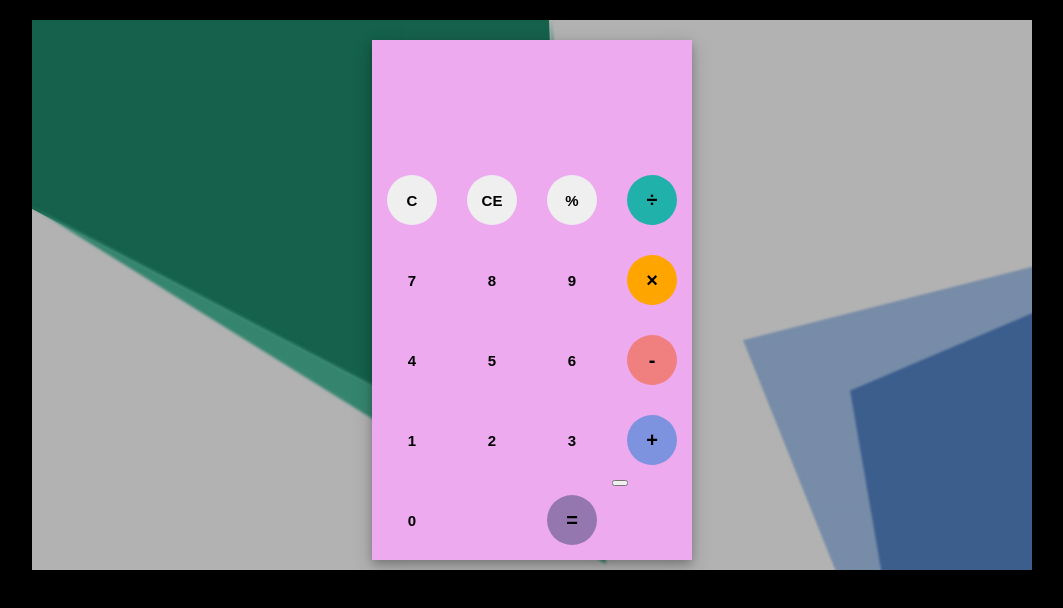
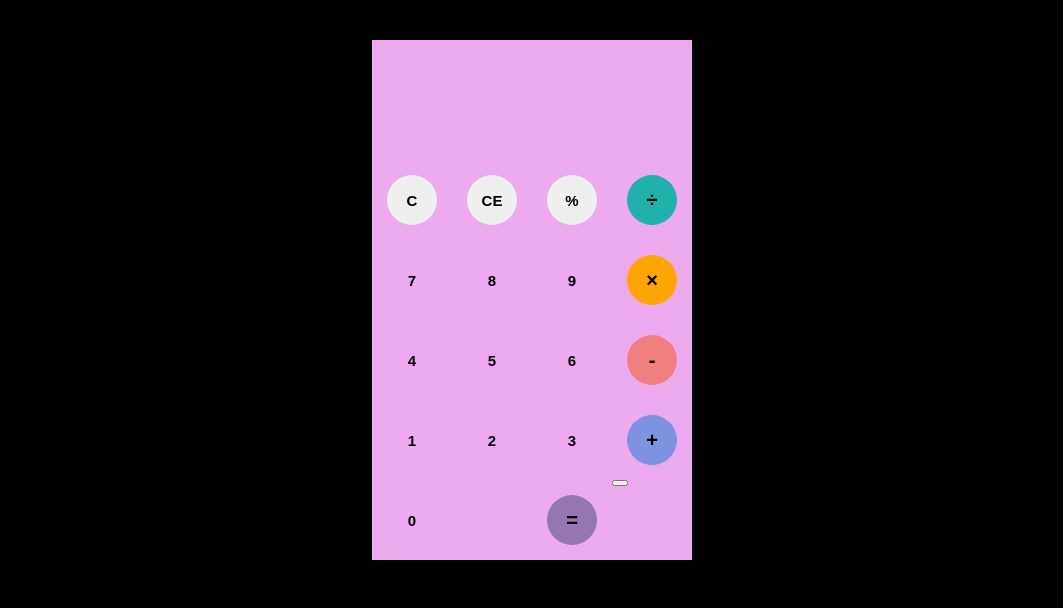
Before and after one commit to LeBeatrix/jsCalculator, a plain HTML site: page index.html in a window 1280 px wide. Shown: the whole page, without its empty margins (108-1171 px from the left). Drawn offline with nearby package versions, Linux system fonts and the light colour scheme.

```diff
--- a/style.css
+++ b/style.css
@@ -6,7 +6,7 @@
 #container{
     width: 1000px;
     height: 550px;
-    background-image: linear-gradient(rgba(0,0,0,0.3), rgba(0,0,0,0.3)),url(bgImg.jpg);
+    /*background-image: linear-gradient(rgba(0,0,0,0.3), rgba(0,0,0,0.3)),url(bgImg.jpg);*/
     margin: 20px auto;
 }
 
```
Also changed, not shown: 1 other file.
